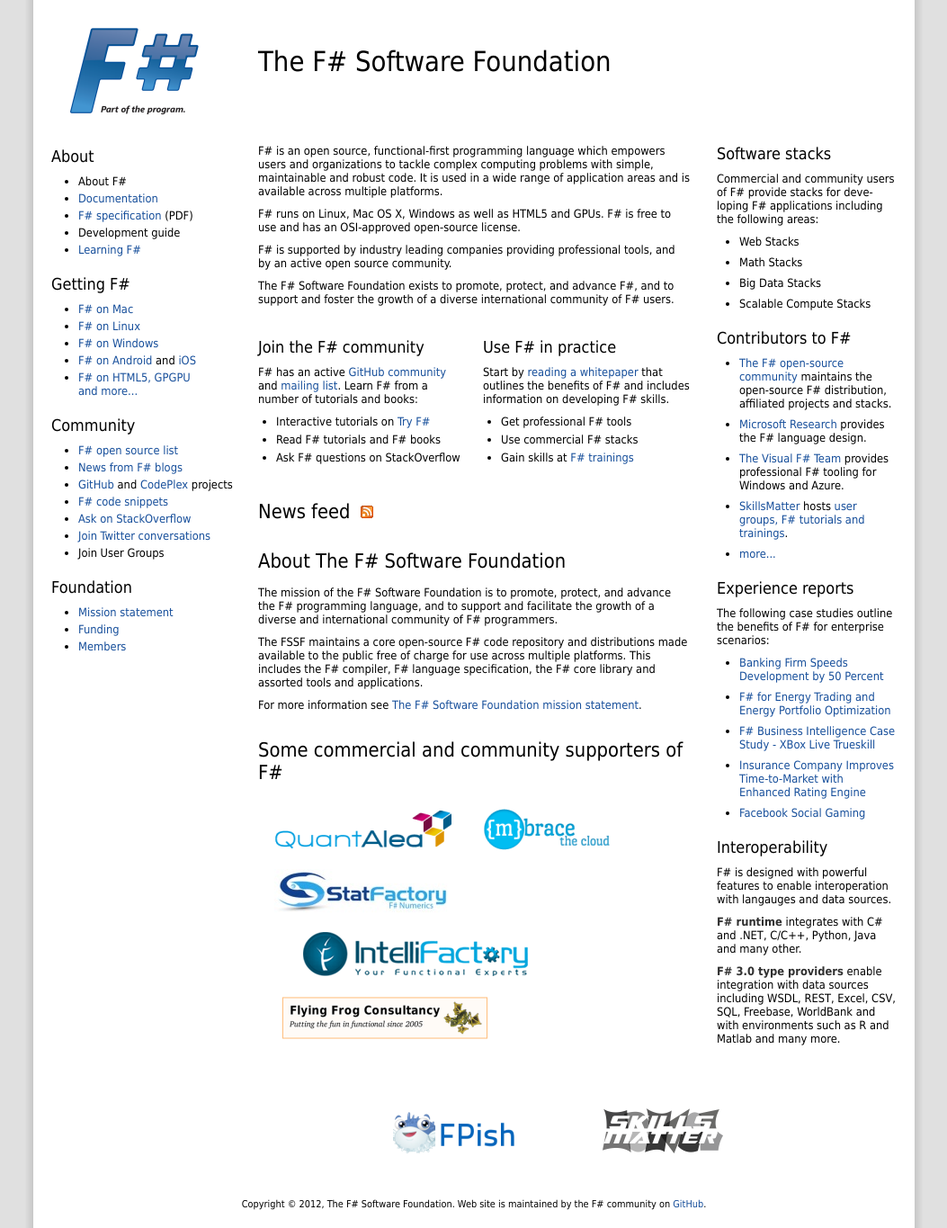
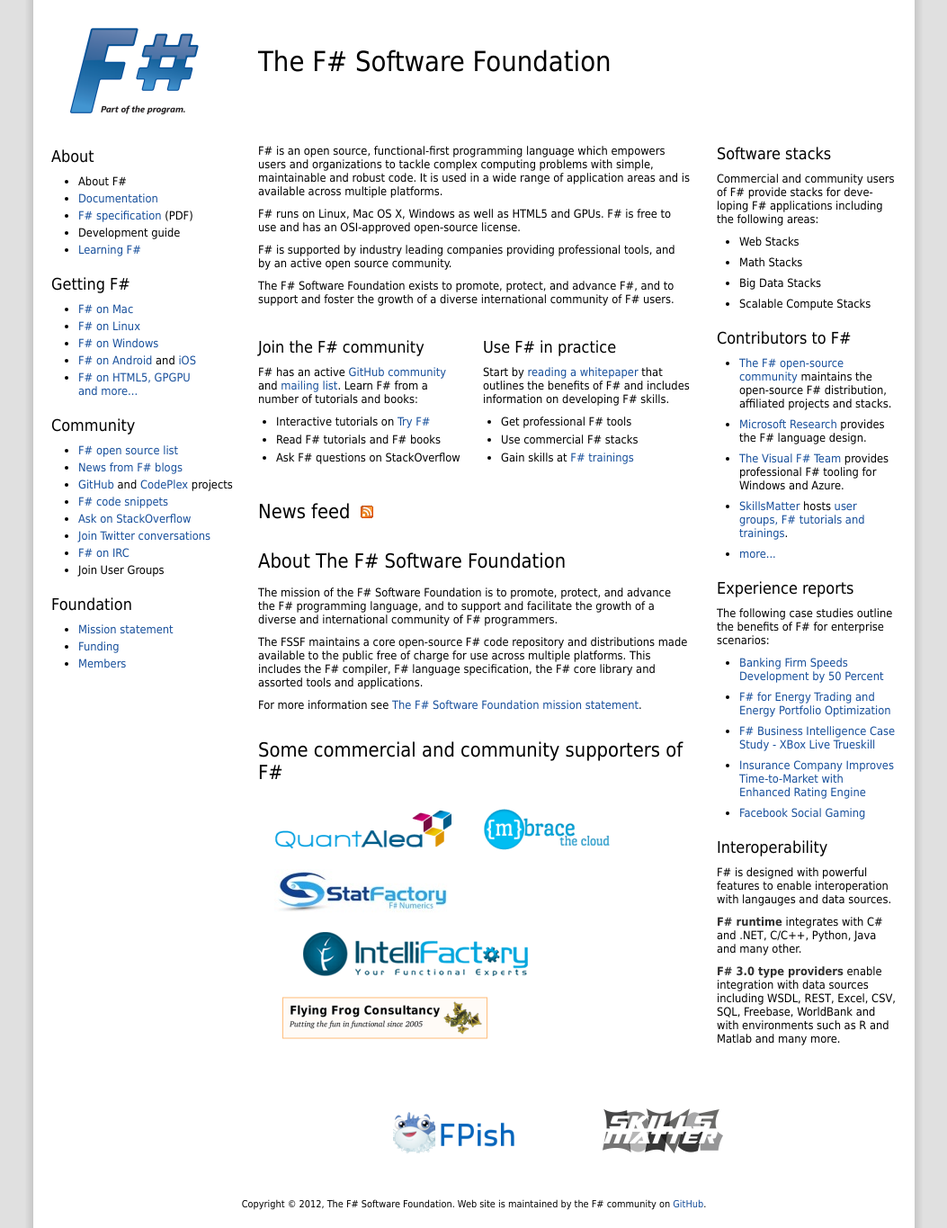
Before and after one commit to fsharp/fsharp.org, a Jekyll site: the page built from index.html, in a window 1280 px wide. Shown: the whole page at 90% size, without its empty margins (113-1166 px from the left). Built offline with Jekyll 4.4.1, drawn with Linux system fonts in a browser that asks for light colours; nearby versions of some CDN libraries; some web fonts are replaced; comment, search, counter and statistics services are not loaded.

Commit message:
Added link to IRC

```diff
--- a/_layouts/default.html
+++ b/_layouts/default.html
@@ -42,6 +42,7 @@
   <li><a href="http://www.fssnip.net/">F# code snippets</a></li>
   <li><a href="http://stackoverflow.com/questions/tagged/f%23">Ask on StackOverflow</a></li>
   <li><a href="http://twitter.com/#fsharp">Join Twitter conversations</a></li>
+  <li><a href="http://en.irc2go.com/webchat/?net=freenode&room=%23fsharp">F# on IRC</a></li>
   <li>Join User Groups</li>
 </ul>
 
```
